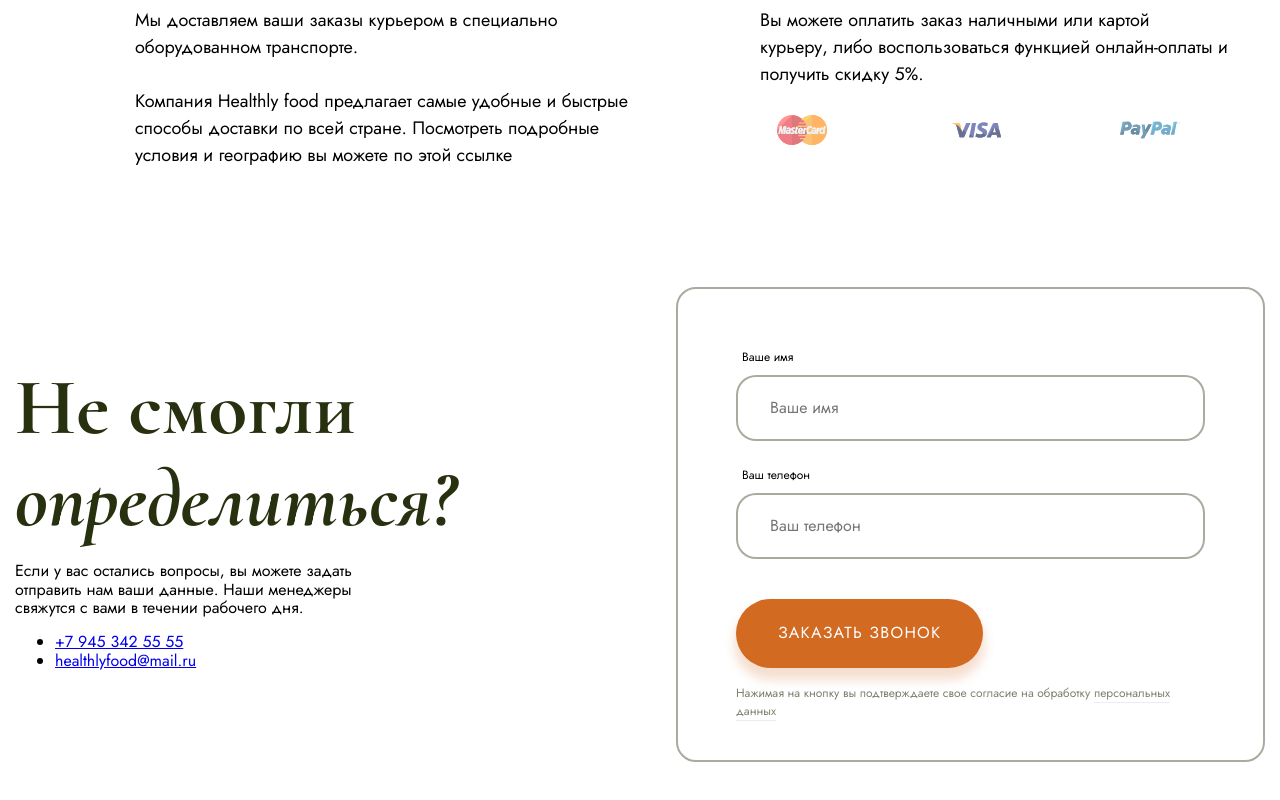
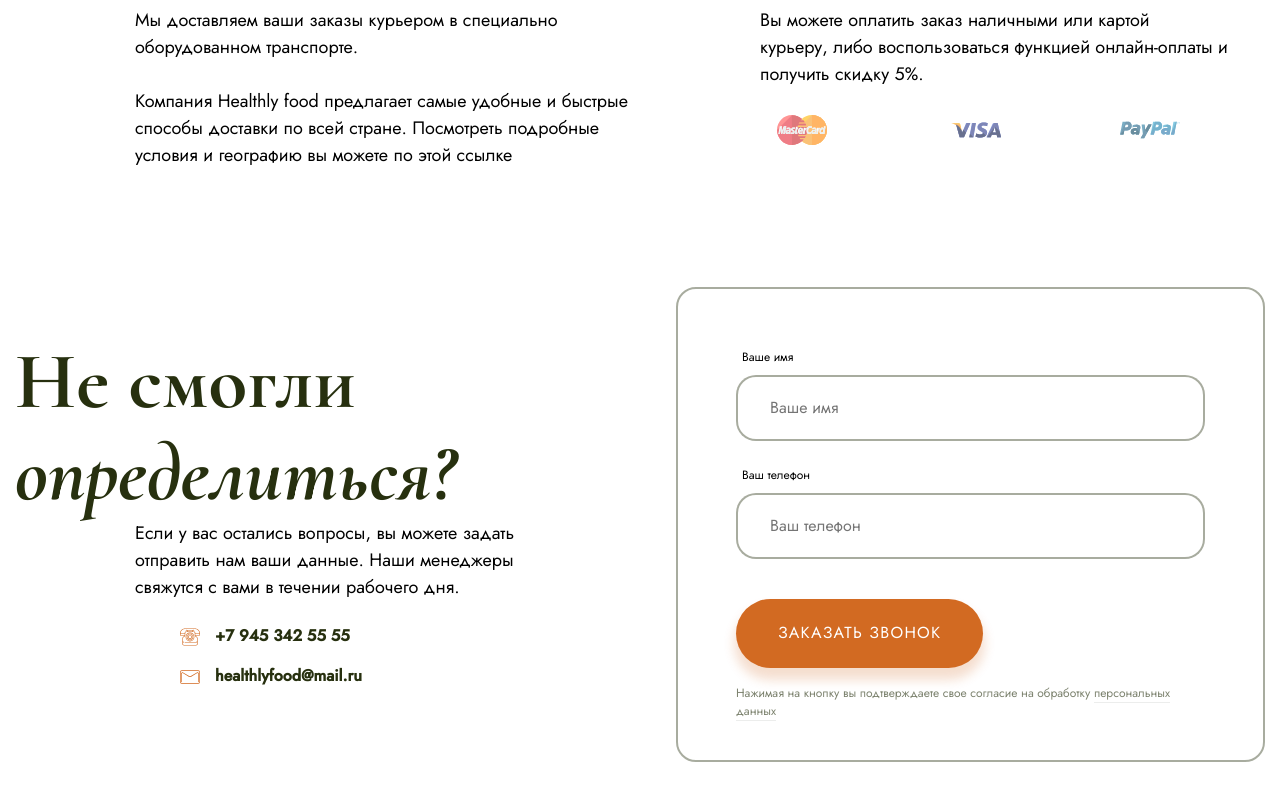
Before and after one commit to FryOS/Module02-Test, a website built with webpack: page src/index.html in a window 1280 px wide. Shown: the part 5757-6557 px from the top of the page. Built offline with nearby package versions, Linux system fonts and the light colour scheme.

Commit message:
Доверстал контакты

```diff
--- a/src/index.html
+++ b/src/index.html
@@ -498,13 +498,13 @@
                         </span>
                     </h1>
                     <div class="contact-box__text">
-                        <p>
+                        <p class="description description_size-s">
                             Если у вас остались вопросы, вы можете задать отправить нам ваши данные. Наши менеджеры
                             свяжутся с вами в течении рабочего дня.
                         </p>
-                        <ul>
-                            <li><a href="tel:+79453425555">+7 945 342 55 55</a></li>
-                            <li><a href="mailto:healthlyfood@mail.ru">healthlyfood@mail.ru</a></li>
+                        <ul class="contact__list">
+                            <li class="contact__item"><a class="contact__link" href="tel:+79453425555">+7 945 342 55 55</a></li>
+                            <li class="contact__item"><a  class="contact__link" href="mailto:healthlyfood@mail.ru">healthlyfood@mail.ru</a></li>
                         </ul>
                     </div>
                 </div>
--- a/src/styles/main.scss
+++ b/src/styles/main.scss
@@ -675,9 +675,55 @@ body {
     &__text {
       max-width: 400px;
       flex-grow: 1;
+      flex-basis: 620px;
+      margin-left: 12rem;
     }
     &__form {
       flex-basis: 589px;
+    }
+  }
+  &__list{
+
+  }
+  &__item{
+    list-style-type: none;
+    padding-top: 10px;
+    padding-bottom: 10px;
+    font-weight: 700;
+    display: flex;
+    align-items:center;
+    text-align: center;
+    gap: 10px;
+    &::before {
+      content: "";
+      display: inline-block;
+      width: 2rem;
+      height: 2rem;
+      background-position: center center;
+      // background-size: cover;
+      background-repeat: no-repeat;
+      // border: 1px solid rgba($green, 0.4);
+      border-radius: 100%;
+      padding-right: 10px;
+    }
+    &:nth-child(1) {
+      &::before {
+        background-image: url(../images/phone.svg);
+        background-size: 20px 20px;
+      }
+    }
+    &:nth-child(2) {
+      &::before {
+        background-image: url(../images/mail.svg);
+        background-size: 20px 20px;
+      }
+    }
+  }
+  &__link{
+    color: $green;
+    text-decoration: none;
+    &:hover {
+      color: $orange;
     }
   }
 }
```
Also changed, not shown: src/images/mail.svg (added), src/images/phone.svg (added).
